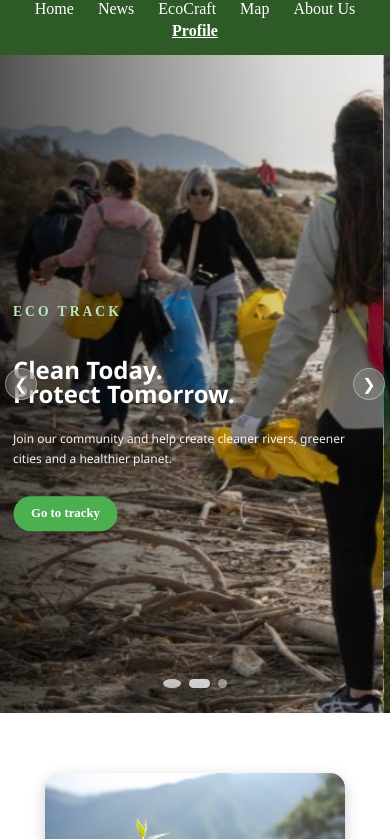
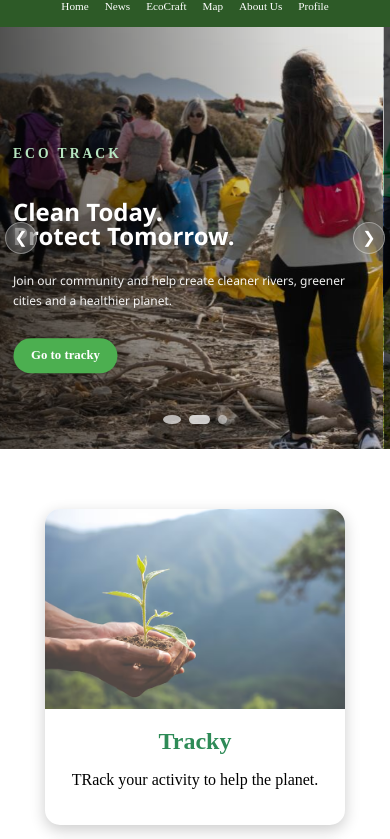
Before and after one commit to Natanael-valdes/Ecotrack, a plain HTML site: page components/Home.html in a window 390 px wide. Shown: the part 63-902 px from the top of the page. Drawn offline with Linux system fonts and the light colour scheme.

Commit message:
jambuerguesa

```diff
--- a/assets/css/styles.css
+++ b/assets/css/styles.css
@@ -9,7 +9,7 @@
 /*Encabezado y menu*/
 .encabezado{
     background-color: #2d5a27;
-    padding: 15px;
+    padding: 3%;
     display: flex;
     justify-content: space-between;
 }
@@ -2553,10 +2553,10 @@ input:focus{
 }
 
 /* ==========================================
-   MENÚ HAMBURGUESA
+   MENÚ HAMBURGUESA - CORREGIDO
    ========================================== */
 
-/* Contenedor del header */
+/* Header */
 .encabezado {
     background-color: #2d5a27;
     padding: 15px 20px;
@@ -2564,7 +2564,6 @@ input:focus{
     justify-content: space-between;
     align-items: center;
     position: relative;
-    flex-wrap: wrap;
 }
 
 .header-left h2 {
@@ -2573,9 +2572,9 @@ input:focus{
     font-size: 1.3rem;
 }
 
-/* Botón hamburguesa */
+/* Botón hamburguesa - OCULTO EN DESKTOP */
 .menu-hamburguesa {
-    display: none;
+    display: none !important;
     flex-direction: column;
     justify-content: space-between;
     width: 30px;
@@ -2597,7 +2596,7 @@ input:focus{
     transform-origin: center;
 }
 
-/* Animación a X cuando está abierto */
+/* Animación a X */
 .menu-hamburguesa.active span:nth-child(1) {
     transform: translateY(9px) rotate(45deg);
 }
@@ -2610,10 +2609,11 @@ input:focus{
     transform: translateY(-9px) rotate(-45deg);
 }
 
-/* Menú de navegación */
+/* Menú de navegación - VISIBLE EN DESKTOP */
 .nav-menu {
-    display: flex;
+    display: flex !important;
     align-items: center;
+
 }
 
 .nav-menu ul {
@@ -2628,32 +2628,18 @@ input:focus{
     margin: 0;
 }
 
-.menu {
-    color: white;
-    text-decoration: none;
-    font-size: 1rem;
-    padding: 5px 10px;
-    transition: color 0.2s;
-}
-
-.menu:hover {
-    text-decoration: underline;
-}
-
-.menu.active {
-    text-decoration: underline;
-    font-weight: bold;
-}
 
 /* ==========================================
-   RESPONSIVE - MENÚ HAMBURGUESA
+   RESPONSIVE - SOLO EN MÓVIL
    ========================================== */
 
 @media screen and (max-width: 768px) {
+    /* Mostrar botón hamburguesa SOLO en móvil */
     .menu-hamburguesa {
-        display: flex;
+        display: flex !important;
     }
 
+    /* Ocultar menú por defecto en móvil */
     .nav-menu {
         position: absolute;
         top: 100%;
@@ -2667,8 +2653,10 @@ input:focus{
         box-shadow: 0 8px 16px rgba(0, 0, 0, 0.2);
         width: 100%;
         z-index: 99;
+        display: block !important;
     }
 
+    /* Menú abierto */
     .nav-menu.open {
         max-height: 400px;
         padding: 15px 0;
@@ -2686,7 +2674,7 @@ input:focus{
         text-align: center;
     }
 
-    .nav-menu ul li a {
+    .nav-menu ul li .menu-link {
         display: block;
         padding: 10px 15px;
         font-size: 1rem;
@@ -2694,8 +2682,9 @@ input:focus{
         box-sizing: border-box;
     }
 
-    .nav-menu ul li a:hover {
-        text-decoration: underline;
+    .nav-menu ul li .menu-link:hover {
+        background: rgba(255, 255, 255, 0.1);
+        text-decoration: none;
     }
 }
 
@@ -2703,43 +2692,6 @@ input:focus{
    ARREGLO CARRUSEL ABOUT US
    ========================================== */
 
-/* Contenedor del carrusel en About Us */
-.carousel {
-    width: 100%;
-    height: 78vh;
-    min-height: 520px;
-    position: relative;
-    overflow: hidden;
-    margin: 0;
-    background: #173d20;
-}
-
-/* Slides */
-.slides {
-    display: flex;
-    width: 100%;
-    height: 100%;
-    transition: transform 0.75s cubic-bezier(0.65, 0, 0.35, 1);
-}
-
-.slide {
-    min-width: 100%;
-    width: 100%;
-    height: 100%;
-    flex-shrink: 0;
-    position: relative;
-    overflow: hidden;
-}
-
-.slide img {
-    width: 100%;
-    height: 100%;
-    object-fit: cover;
-    object-position: center 30%;
-    display: block;
-}
-
-/* Contenido del carrusel en About Us - Ajustado para no cortar */
 .carousel-team {
     position: absolute;
     z-index: 5;
@@ -2778,7 +2730,7 @@ input:focus{
     color: rgba(255, 255, 255, 0.94);
 }
 
-/* Para móviles en About Us */
+/* Móviles About Us */
 @media screen and (max-width: 768px) {
     .carousel-team {
         max-width: 85%;
```
Also changed, not shown: components/User.html (+7 -4 lines).
